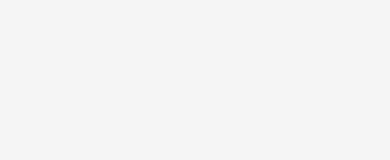
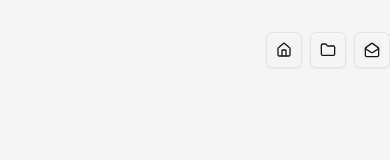
Before and after one commit to ijsKoud/klrnbk.nl, a Next.js app: page / in a window 390 px wide. Shown: the top 160 px of the page. Built offline with nearby package versions, Linux system fonts and the light colour scheme.

Commit message:
fix(Header): invisible on mobile

```diff
--- a/src/components/navigation/Header.tsx
+++ b/src/components/navigation/Header.tsx
@@ -7,8 +7,8 @@ import { Tooltip, TooltipContent, TooltipProvider, TooltipTrigger } from "@/comp
 export const Header: FC = () => {
 	return (
 		<div className="w-screen grid place-items-center py-8 fixed z-[9999]">
-			<div className="w-5xl flex justify-end">
-				<div className="flex gap-x-2">
+			<div className="max-w-5xl w-full flex justify-end">
+				<header className="flex gap-x-2">
 					{navigation.map((item, idx) => (
 						<TooltipProvider key={`navigation-item-${idx}`}>
 							<Tooltip>
@@ -24,7 +24,7 @@ export const Header: FC = () => {
 							</Tooltip>
 						</TooltipProvider>
 					))}
-				</div>
+				</header>
 			</div>
 		</div>
 	);
```
